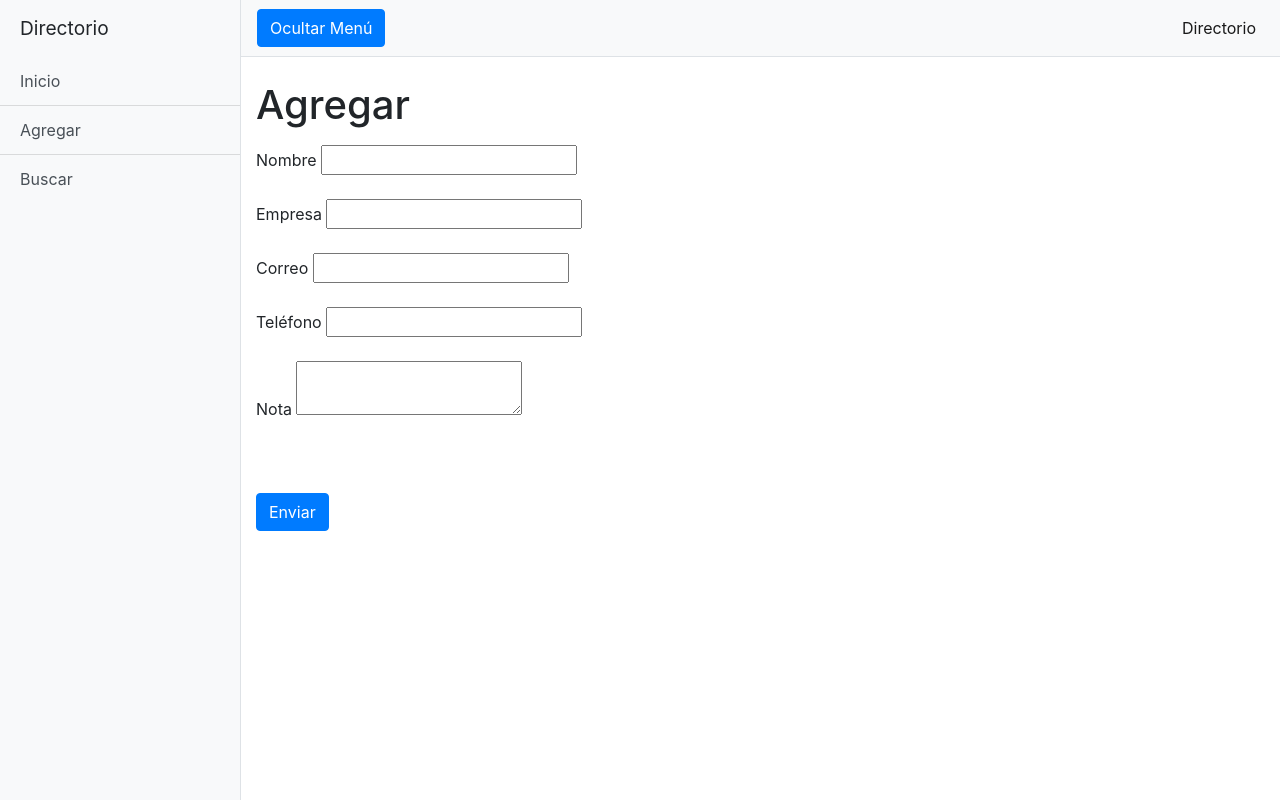
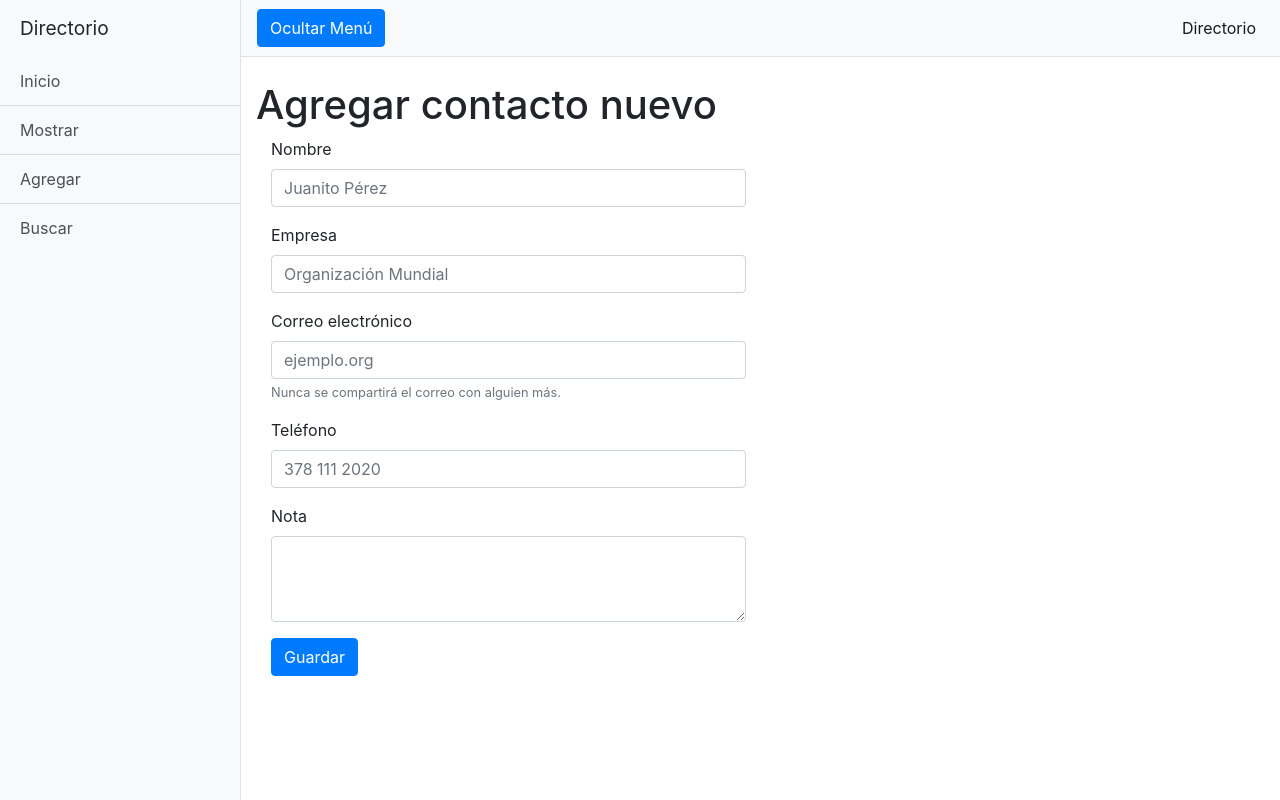
Before and after one commit to cualtos-industry-introduction/Taco-Team-Flask, a Flask app: page /agregar in a window 1280 px wide. Run offline with Flask 2, Linux system fonts and the light colour scheme; some libraries are stand-ins or nearby versions.

Commit message:
Corrección de versión

```diff
--- a/templates/agregar.html
+++ b/templates/agregar.html
@@ -28,6 +28,7 @@
       <div class="sidebar-heading">Directorio </div>
       <div class="list-group list-group-flush">
         <a href="{{url_for ('index') }}" class="list-group-item list-group-item-action bg-light">Inicio</a>
+        <a href="{{url_for ('mostrar_agenda') }}" class="list-group-item list-group-item-action bg-light">Mostrar</a>
         <a href="#" class="list-group-item list-group-item-action bg-light">Agregar</a>
         <a href="{{url_for ('buscar') }}" class="list-group-item list-group-item-action bg-light">Buscar</a>
 
@@ -41,14 +42,15 @@
       <nav class="navbar navbar-expand-lg navbar-light bg-light border-bottom">
         <button class="btn btn-primary" id="menu-toggle">Ocultar Menú</button>
 
-        <button class="navbar-toggler" type="button" data-toggle="collapse" data-target="#navbarSupportedContent" aria-controls="navbarSupportedContent" aria-expanded="false" aria-label="Toggle navigation">
+        <button class="navbar-toggler" type="button" data-toggle="collapse" data-target="#navbarSupportedContent"
+          aria-controls="navbarSupportedContent" aria-expanded="false" aria-label="Toggle navigation">
           <span class="navbar-toggler-icon"></span>
         </button>
 
         <div class="collapse navbar-collapse" id="navbarSupportedContent">
           <ul class="navbar-nav ml-auto mt-2 mt-lg-0">
             <li class="nav-item active">
-              <a class="nav-link" >Directorio <span class="sr-only">(current)</span></a>
+              <a class="nav-link">Directorio <span class="sr-only">(current)</span></a>
             </li>
 
 
@@ -57,23 +59,46 @@
       </nav>
 
       <div class="container-fluid">
-        <h1 class="mt-4">Agregar</h1>
+        <h1 class="mt-4">Agregar contacto nuevo</h1>
 
-        <p>
-          <form method="POST">
-            Nombre <input type="text" name="entrada" id="nombre" required></br></br>
-            Empresa <input type="text" name="entrada" id="empresa" required> </br></br>
-            Correo <input type="email" name="entrada" id="correo" required> </br></br>
-            Teléfono <input type="text" name="entrada" id="telefono" required> </br></br>
-            Nota <textarea name="entrada" id="nota" required></textarea></textarea> </br></br>
+        <div class="container-fluid">
+          <div class="row">
+            <div class="col-md-6 col-sm-12">
+              <form method="POST">
+                <div class="form-group">
+                  <label for="nombre">Nombre</label>
+                  <input type="text" class="form-control" id="nombre" placeholder="Juanito Pérez">
+                </div>
 
+                <div class="form-group">
+                  <label for="empresa">Empresa</label>
+                  <input type="text" class="form-control" id="empresa" placeholder="Organización Mundial">
+                </div>
 
-          </br></br>
-          <button type="submit" class="btn btn-primary" id="menu-toggle">Enviar</button>
+                <div class="form-group">
+                  <label for="correo">Correo electrónico</label>
+                  <input type="email" class="form-control" id="correo" aria-describedby="emailHelp"
+                    placeholder="ejemplo.org">
+                  <small id="emailHelp" class="form-text text-muted">Nunca se compartirá el correo con alguien
+                    más.</small>
+                </div>
 
-          </form>
+                <div class="form-group">
+                  <label for="telefono">Teléfono</label>
+                  <input type="text" class="form-control" id="telefono" placeholder="378 111 2020">
+                </div>
 
-        </p>
+                <div class="form-group">
+                  <label for="nota">Nota</label>
+                  <textarea class="form-control" id="nota" rows="3"></textarea>
+                </div>
+
+                <button type="submit" class="btn btn-primary">Guardar</button>
+
+              </form>
+            </div>
+          </div>
+        </div>
 
 
         <!--<p>En base al código que has estado trabajando a lo largo del curso, en equipo, convierte la apliación agenda simple a una aplicación web, aloja los cambios en un nuevo repositorio</p>-->
@@ -93,7 +118,7 @@
 
   <!-- Menu Toggle Script -->
   <script>
-    $("#menu-toggle").click(function(e) {
+    $("#menu-toggle").click(function (e) {
       e.preventDefault();
       $("#wrapper").toggleClass("toggled");
     });
```
